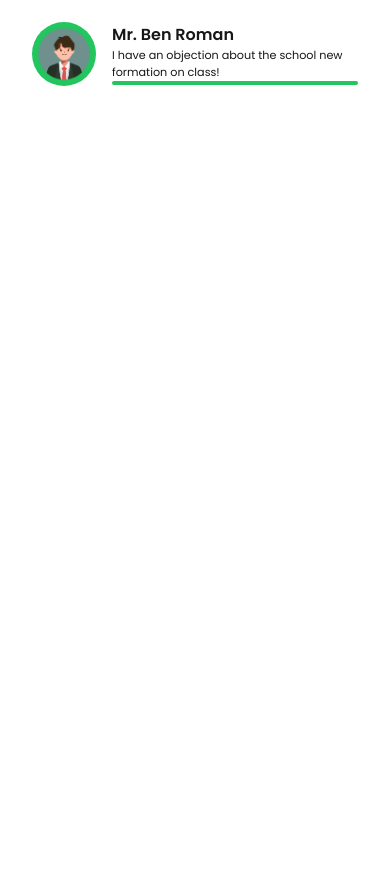
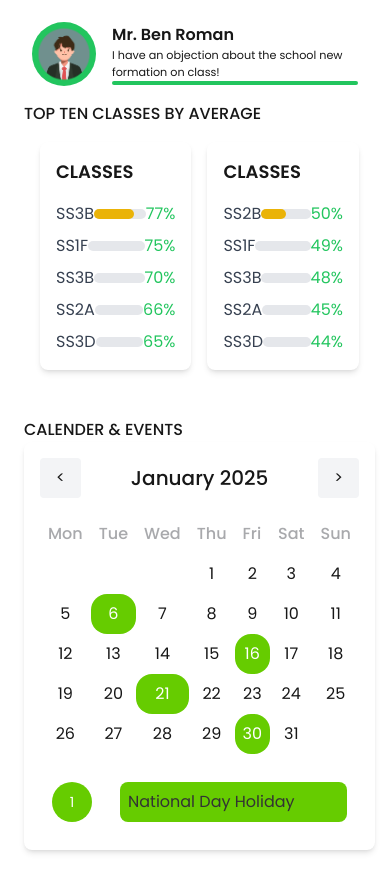
Before and after one commit to samueldobi/Edusol, a Next.js app in the folder parent-web-app/: page /dashboard in a window 390 px wide. Shown: the part 1528-2402 px from the top of the page. Before the commit the page ends 1654 px from the top, so only its background shows below. Built offline with nearby package versions, Linux system fonts and the light colour scheme.

Commit message:
Working on the class metric

```diff
--- a/parent-web-app/app/dashboard/(overview)/page.tsx
+++ b/parent-web-app/app/dashboard/(overview)/page.tsx
@@ -6,6 +6,8 @@ import MetricCardWrapper from '@/app/ui/dashboard/metric-card';
 import ChartData from '@/app/ui/dashboard/chart';
 import NotificationItemWrapper from '@/app/ui/dashboard/notification-item';
 import AlertItem from '@/app/ui/dashboard/alert-item';
+import Calendar from '@/app/ui/dashboard/calendar';
+import ClassMetricsWrapper from '@/app/ui/dashboard/class-metric';
 export default function Page() {
   return (
     <main className=" p-0 sm:p-6">
@@ -31,6 +33,16 @@ export default function Page() {
           <NotificationItemWrapper />
         </div>
       </div>
+      <div className="grid md:grid-cols-[2fr_1fr] gap-8">
+        <div>
+          <p className="font-medium">TOP TEN CLASSES BY AVERAGE</p>
+          <ClassMetricsWrapper />
+        </div>
+        <div>
+          <p className="font-medium">CALENDER & EVENTS</p>
+          <Calendar />
+        </div>
+      </div>
     </main>
   );
 }
--- /dev/null
+++ b/parent-web-app/app/ui/dashboard/calendar.tsx
@@ -0,0 +1,142 @@
+'use client';
+
+import React, { useState } from 'react';
+
+const Calendar = () => {
+  const [currentMonth, setCurrentMonth] = useState(new Date(2025, 0)); // January 2025
+  const [selectedDate, setSelectedDate] = useState<Date | null>(null);
+
+  const daysInMonth = (month: number, year: number) => {
+    return new Date(year, month + 1, 0).getDate();
+  };
+
+  const firstDayOfMonth = (month: number, year: number) => {
+    return new Date(year, month, 1).getDay(); // 0 (Sunday) to 6 (Saturday)
+  };
+
+  const goToPreviousMonth = () => {
+    setCurrentMonth(
+      new Date(currentMonth.getFullYear(), currentMonth.getMonth() - 1, 1)
+    );
+  };
+
+  const goToNextMonth = () => {
+    setCurrentMonth(
+      new Date(currentMonth.getFullYear(), currentMonth.getMonth() + 1, 1)
+    );
+  };
+
+  const handleDateClick = (day: number) => {
+    setSelectedDate(
+      new Date(currentMonth.getFullYear(), currentMonth.getMonth(), day)
+    );
+  };
+
+  const monthName = currentMonth.toLocaleString('default', { month: 'long' });
+  const year = currentMonth.getFullYear();
+  const days = daysInMonth(currentMonth.getMonth(), year);
+  const firstDay = firstDayOfMonth(currentMonth.getMonth(), year);
+
+  const dayLabels = ['Mon', 'Tue', 'Wed', 'Thu', 'Fri', 'Sat', 'Sun'];
+  let dayCounter = 1;
+  let calendarRows = [];
+
+  for (let i = 0; i < 6; i++) {
+    // Up to 6 rows to cover all months
+    let row = [];
+    for (let j = 0; j < 7; j++) {
+      if (i === 0 && j < firstDay) {
+        row.push(<td key={`${i}-${j}`} className="p-2 text-gray-400"></td>);
+      } else if (dayCounter <= days) {
+        const isSelected =
+          selectedDate &&
+          selectedDate.getFullYear() === year &&
+          selectedDate.getMonth() === currentMonth.getMonth() &&
+          selectedDate.getDate() === dayCounter;
+
+        const isHighlighted = [6, 16, 21, 30].includes(dayCounter);
+
+        row.push(
+          <td
+            key={`${i}-${j}`}
+            className={`p-2  text-center cursor-pointer ${
+              isSelected ? 'bg-blue-200' : ''
+            } ${isHighlighted ? 'bg-[#66CC00] text-white rounded-2xl' : ''}`}
+            onClick={() => handleDateClick(dayCounter)}
+          >
+            {dayCounter}
+          </td>
+        );
+        dayCounter++;
+      } else {
+        row.push(<td key={`${i}-${j}`} className="p-2 text-gray-400"></td>);
+      }
+    }
+    calendarRows.push(<tr key={i}>{row}</tr>);
+    if (dayCounter > days) {
+      break;
+    }
+  }
+
+  return (
+    <div className="container mx-auto p-4 bg-white shadow-md rounded-lg">
+      <div className="flex justify-between items-center mb-4">
+        <button
+          onClick={goToPreviousMonth}
+          className="px-4 py-2 bg-gray-100 hover:bg-gray-200 rounded"
+        >
+          &lt;
+        </button>
+        <h2 className="text-xl font-medium">
+          {monthName} {year}
+        </h2>
+        <button
+          onClick={goToNextMonth}
+          className="px-4 py-2 bg-gray-100 hover:bg-gray-200 rounded"
+        >
+          &gt;
+        </button>
+      </div>
+      <table className="w-full border-collapse">
+        <thead>
+          <tr>
+            {dayLabels.map((label) => (
+              <th
+                key={label}
+                className="p-2 text-left font-medium"
+                style={{ color: 'rgba(74, 76, 81, 0.48)' }}
+              >
+                {label}
+              </th>
+            ))}
+          </tr>
+        </thead>
+        <tbody>{calendarRows}</tbody>
+      </table>
+
+      {/* Selected Date Display */}
+      {selectedDate && (
+        <div className="mt-4">
+          <p>Selected Date: {selectedDate.toLocaleDateString()}</p>
+        </div>
+      )}
+
+      {/* National Day Holiday Display (Example) */}
+      {currentMonth.getMonth() === 0 && (
+        <div className="mt-4 p-3  rounded-md flex items-center space-x-5">
+          <div
+            className=" text-white rounded-full bg-[#66CC00] px-2 py-1 text-sm mr-2 w-10 h-10 flex items-center justify-center
+           "
+          >
+            1
+          </div>
+          <div className="flex-1 bg-[#66CC00] text-[#333333] p-2 rounded-lg">
+            National Day Holiday
+          </div>
+        </div>
+      )}
+    </div>
+  );
+};
+
+export default Calendar;
--- /dev/null
+++ b/parent-web-app/app/ui/dashboard/class-metric.tsx
@@ -0,0 +1,46 @@
+export default function ClassMetricsWrapper() {
+  return (
+    <div className="p-4 flex space-x-4">
+      <ClassMetrics
+        data={[
+          { className: 'SS3B', metric: 77, color: 'yellow' },
+          { className: 'SS1F', metric: 75, color: 'gray' },
+          { className: 'SS3B', metric: 70, color: 'gray' },
+          { className: 'SS2A', metric: 66, color: 'gray' },
+          { className: 'SS3D', metric: 65, color: 'blue' },
+        ]}
+      />
+      <ClassMetrics
+        data={[
+          { className: 'SS2B', metric: 50, color: 'yellow' },
+          { className: 'SS1F', metric: 49, color: 'gray' },
+          { className: 'SS3B', metric: 48, color: 'gray' },
+          { className: 'SS2A', metric: 45, color: 'gray' },
+          { className: 'SS3D', metric: 44, color: 'blue' },
+        ]}
+      />
+    </div>
+  );
+}
+
+export function ClassMetrics({ data }: { data: any[] }) {
+  return (
+    <div className="w-full rounded-lg shadow-md p-4 bg-white">
+      <h2 className="text-lg font-semibold mb-4">CLASSES</h2>
+      <ul className="space-y-2">
+        {data.map((item, index) => (
+          <li key={index} className="flex items-center justify-between">
+            <span className="text-gray-700">{item.className}</span>
+            <div className="w-3/4 bg-gray-200 rounded-full h-2.5 dark:bg-gray-700">
+              <div
+                className={`bg-${item.color}-500 h-2.5 rounded-full`}
+                style={{ width: `${item.metric}%` }}
+              ></div>
+            </div>
+            <span className="text-green-500">{item.metric}%</span>
+          </li>
+        ))}
+      </ul>
+    </div>
+  );
+}
--- a/parent-web-app/app/ui/dashboard/notification-item.tsx
+++ b/parent-web-app/app/ui/dashboard/notification-item.tsx
@@ -36,15 +36,17 @@ export function NotificationItem({
   name: string;
   message: string;
 }) {
-  let borderColor = 'bg-green-500';
+  let backgroundColor = 'bg-green-500';
   if (type === 'Student') {
-    borderColor = 'bg-yellow-500';
+    backgroundColor = 'bg-yellow-500';
   } else if (type === 'School') {
-    borderColor = 'bg-red-500';
+    backgroundColor = 'bg-red-500';
   }
   return (
     <div className={`flex items-center space-x-4 p-2  mb-2 w-full`}>
-      <div className={`flex-shrink-0 ${borderColor} w-16 h-16 rounded-full`}>
+      <div
+        className={`flex-shrink-0 ${backgroundColor} w-16 h-16 rounded-full`}
+      >
         <img src="/teacher.png" alt="avatar of a teacher" />
       </div>
 
@@ -59,7 +61,7 @@ export function NotificationItem({
         >
           {message}
         </p>
-        <span className={`${borderColor} w-full h-1 rounded-sm`}></span>
+        <span className={`${backgroundColor} w-full h-1 rounded-sm`}></span>
       </div>
     </div>
   );
```
